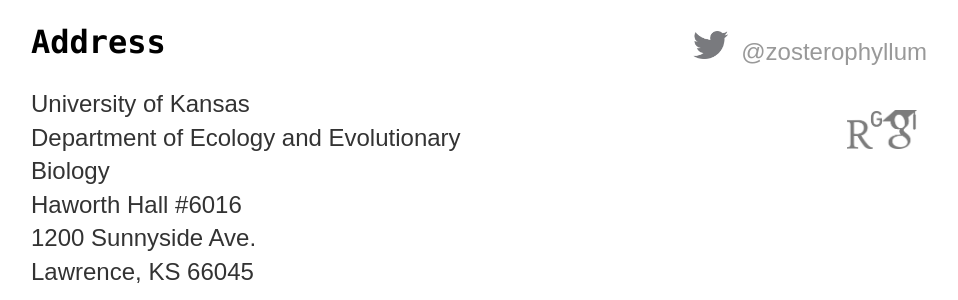
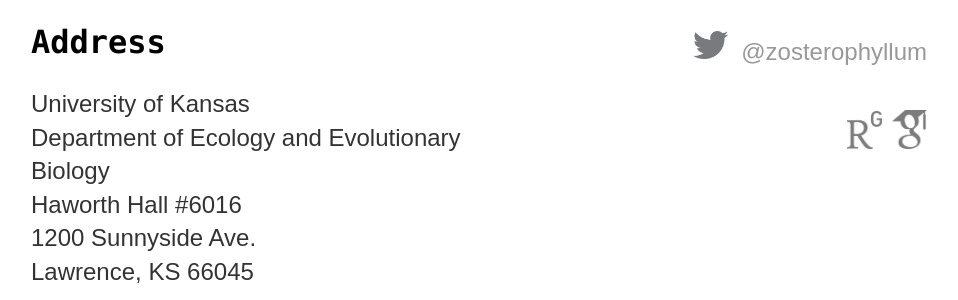
Before and after one commit to megannibbs/megannibbelink.github.io, a Jekyll site: the page built from contact/index.html, in a window 1280 px wide. Shown: the part 328-628 px from the top of the page, without its empty margins (161-1119 px from the left). Built offline with Jekyll 4.4.1, drawn with Linux system fonts in a browser that asks for light colours.

Commit message:
Update index.html

```diff
--- a/contact/index.html
+++ b/contact/index.html
@@ -20,7 +20,7 @@ title: Meg Nibbelink | Contact
 			<p><img src="/images/orcid.jpg" width="35px" alt="ORCID logo"/>&nbsp;&nbsp;<a href="https://orcid.org/0000-0003-1260-3776">0000-0003-1260-3776</a></p>
 			<p><img src="/images/twitter_logo.png" width="35px" alt="Twitter logo"/>&nbsp;&nbsp;<a href="https://twitter.com/zosterophyllum">@zosterophyllum</a></p></br>
 			<div class='container'>
-				<a href="https://www.researchgate.net/profile/Megan-Nibbelink"><img src="/images/RG_logo.png" width="35px" alt="RG logo"/></a><a style="padding: 0px 10px 0px 0px"href="https://scholar.google.com/citations?user=psFZBksAAAAJ&hl=en"><img src="/images/GS_logo.png" width="35px" alt="Scholar logo"/></a>
+				<a href="https://www.researchgate.net/profile/Megan-Nibbelink"><img style="padding: 0px 10px 0px 0px" src="/images/RG_logo.png" width="35px" alt="RG logo"/></a><a href="https://scholar.google.com/citations?user=psFZBksAAAAJ&hl=en"><img src="/images/GS_logo.png" width="35px" alt="Scholar logo"/></a>
 			</div>
         	</div>
 	</div>
```
